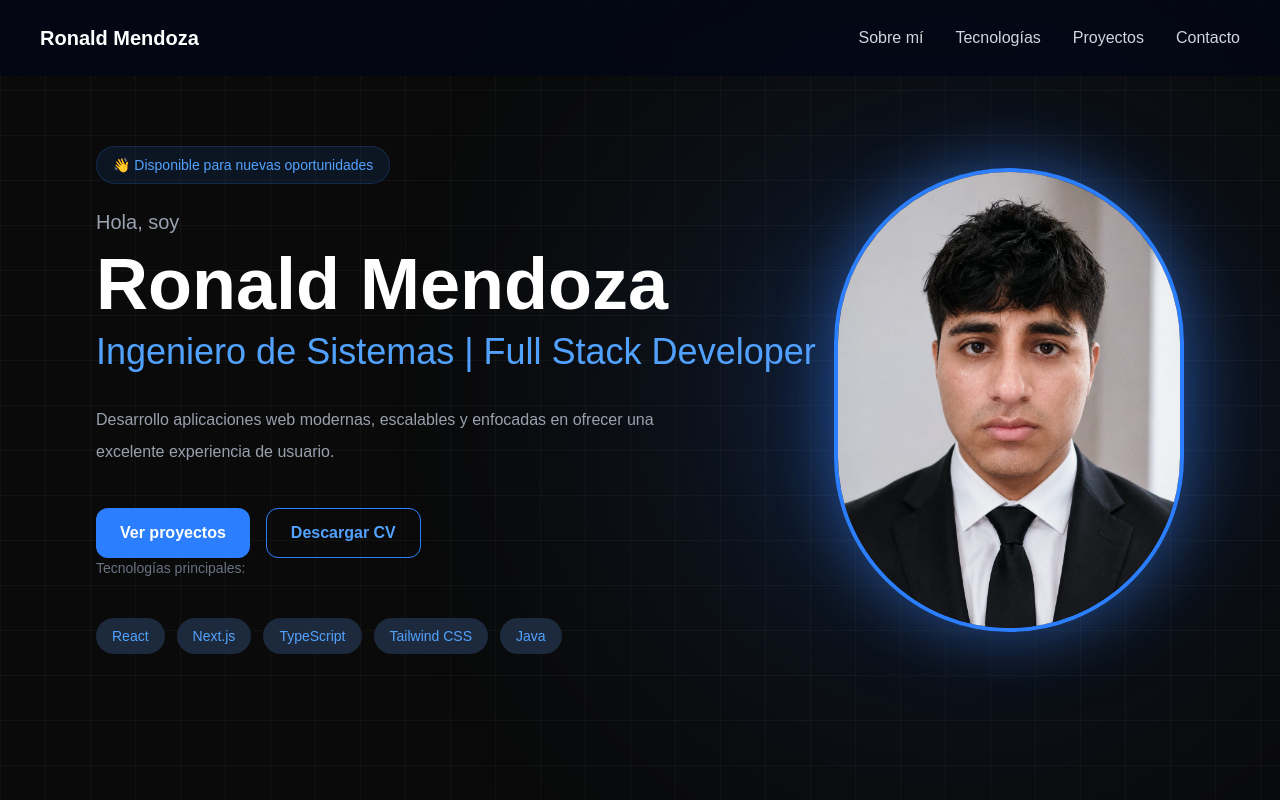
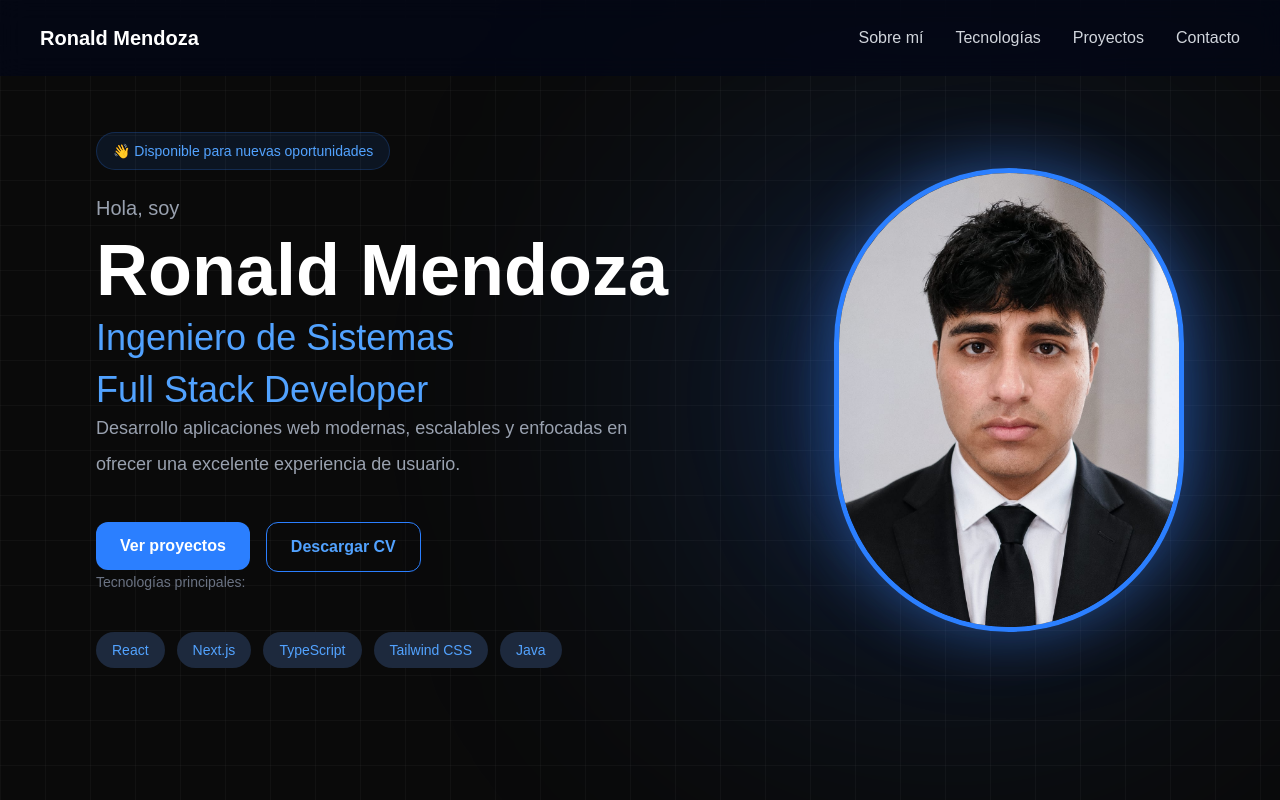
Before and after one commit to RonaldMendozaR/portfolio, a Next.js app: page / in a window 1280 px wide. Shown: the top 800 px of the page. Built offline with nearby package versions, Linux system fonts and the light colour scheme.

Commit message:
style: refine hero content and interactions

```diff
--- a/components/sections/Hero.tsx
+++ b/components/sections/Hero.tsx
@@ -51,12 +51,12 @@ export default function Hero() {
                         mb-6
                     "
                 >
-                    👋 Disponible para nuevas oportunidades
+                    👋 {personalInfo.status}
                 </span>
 
 
                 <p className="text-gray-400 text-xl">
-                    Hola, soy
+                    {personalInfo.greeting}
                 </p>
 
 
@@ -65,16 +65,20 @@ export default function Hero() {
                 </h1>
 
                 <h2 className="text-4xl text-blue-400 mt-3">
-                    {personalInfo.role}
+                    {personalInfo.title}
                 </h2>
+
+                <p className="text-4xl text-blue-400 mt-3">
+                    {personalInfo.subtitle}
+                </p>
 
                 <p
                     className="
-                        text-gray-400
-                        mt-8
-                        max-w-xl
-                        leading-8
-                    "
+                  text-gray-400
+                    text-lg
+                    leading-9
+                    max-w-xl
+                "
                 >
                     Desarrollo aplicaciones web modernas,
                     escalables y enfocadas en ofrecer una
@@ -83,7 +87,9 @@ export default function Hero() {
 
                 <div className="flex gap-4 mt-10">
 
-                    <Button text="Ver proyectos" />
+                    <a href="#projects">
+                        <Button text="Ver proyectos" />
+                    </a>
 
                     <Button
                         text="Descargar CV"
@@ -99,7 +105,7 @@ export default function Hero() {
                         mb-4
                     "
                 >
-                    Tecnologías principales:
+                    {personalInfo.tittletecnology}
                 </p>
                 <div className="flex flex-wrap gap-3 mt-10">
 
@@ -136,7 +142,7 @@ export default function Hero() {
                     height={350}
                     className="
                         rounded-full
-                        border-4
+                        border-[5px]
                         border-blue-500
                         shadow-[0_0_60px_rgba(59,130,246,0.45)]
                         object-cover
--- a/data/portfolio.ts
+++ b/data/portfolio.ts
@@ -1,12 +1,24 @@
 export const personalInfo = {
   name: "Ronald Mendoza",
-  role: "Ingeniero de Sistemas | Full Stack Developer",
+
+  greeting: "Hola, soy",
+
+  status: "Disponible para nuevas oportunidades",
+
+  title: "Ingeniero de Sistemas",
+
+  subtitle: "Full Stack Developer",
+
   location: "Perú",
 
+  tittletecnology: "Tecnologías principales:",
+
   description:
-    "Soy estudiante de Ingeniería de Sistemas y desarrollador Full Stack. Me apasiona crear aplicaciones modernas, escalables y con una excelente experiencia de usuario. Siempre estoy aprendiendo nuevas tecnologías y buscando mejorar como profesional.",
+    "...",
 
   email: "",
+
   github: "",
+
   linkedin: "",
 };
```
